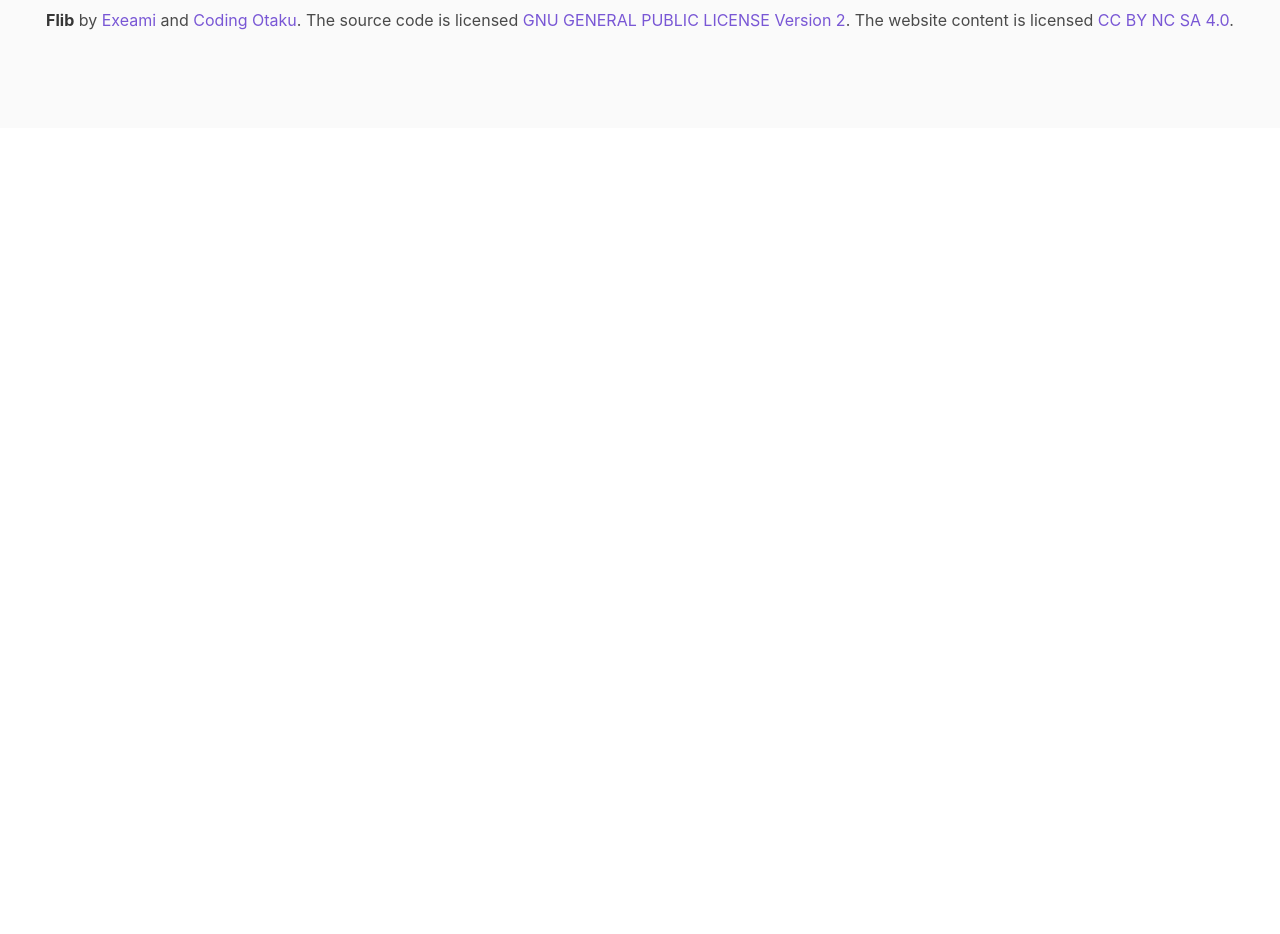
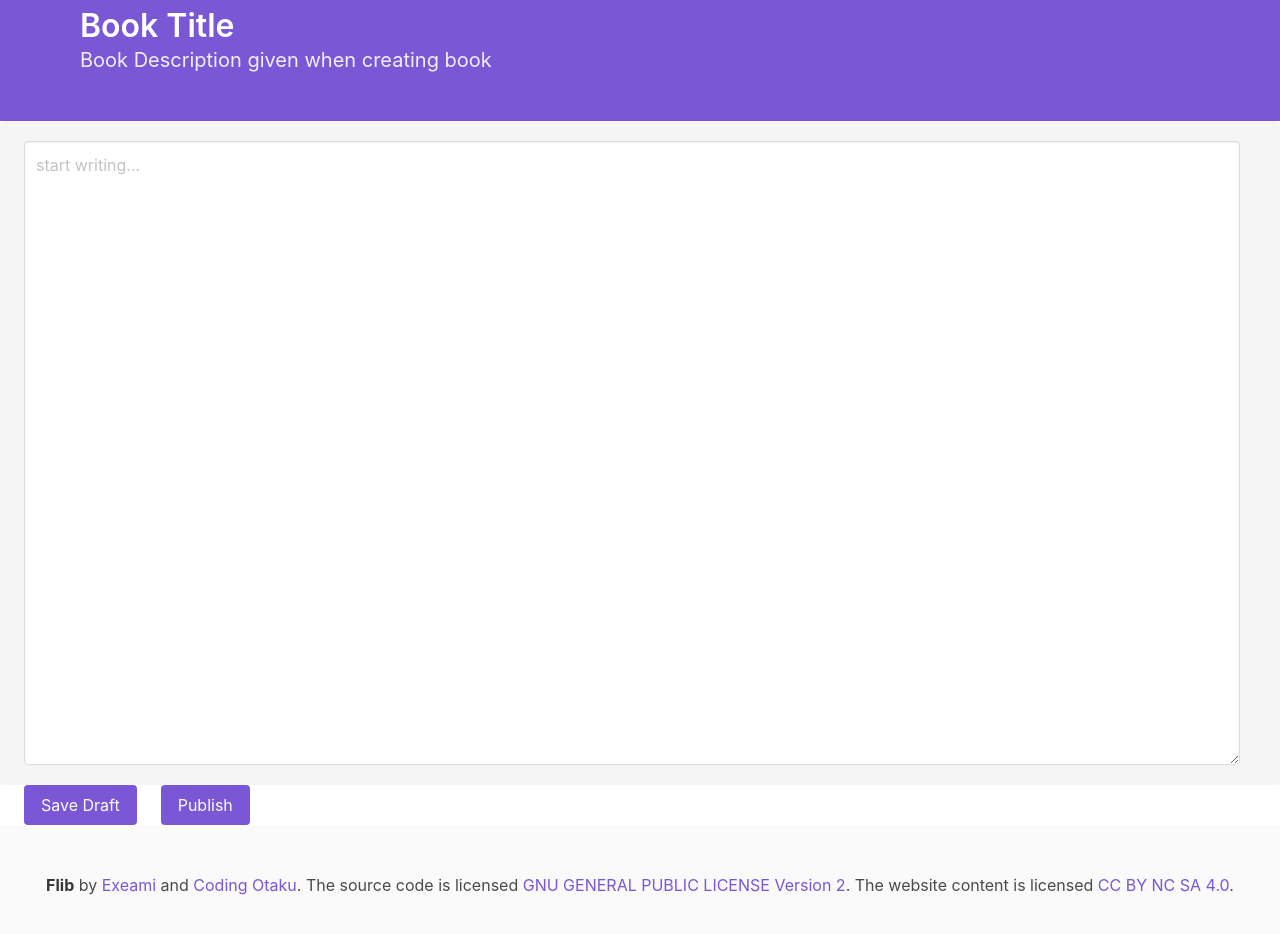
Before and after one commit to AmithaLingala/flib-ui, a Vue app: page /editbook in a window 1280 px wide. Shown: the part 160-1094 px from the top of the page. Before the commit the page ends 800 px from the top, so only its background shows below. Built offline with nearby package versions, Linux system fonts and the light colour scheme.

Commit message:
Added Edit Book Added page to add books and update books Added access for books to write from profile page

```diff
--- a/src/router/index.ts
+++ b/src/router/index.ts
@@ -45,6 +45,11 @@ const routes: Array<RouteConfig> = [
   path: '/profile',
   name: 'Profile',
   component: () => import(/* webpackChunkName: "Profile" */ '../views/Profile.vue')
+},
+{
+  path: '/editbook',
+  name: 'EditBook',
+  component: () => import(/* webpackChunkName: "EditBook" */ '../views/EditBook.vue')
 }
 ]
 
--- /dev/null
+++ b/src/views/EditBook.vue
@@ -0,0 +1,42 @@
+<template>
+  <div>
+    <section class="hero is-link">
+      <div class="hero-body">
+        <div class="container is-fluid">
+          <h1 class="title">Book Title</h1>
+          <h3 class="subtitle">Book Description given when creating book</h3>
+        </div>
+      </div>
+    </section>
+    <div class="media-content">
+      <div class="field notification">
+        <p class="control">
+          <textarea v-model="book" class="textarea" rows="25" cols="200" placeholder="start writing..."></textarea>
+        </p>
+      </div>
+    </div>
+    <button class="button is-link mr-5 ml-5"  type="submit" value="Submit input" @click="save">Save Draft</button>
+    <button class="button is-link" type="submit" value="Submit input" @click="publish">Publish</button>
+  </div>
+</template>
+
+<script lang="ts">
+import { Vue } from "vue-property-decorator";
+
+export default class EditBook extends Vue {
+private book = "";
+    save(): void {
+        const request = {
+        book: this.book,
+      };
+
+  }
+   publish(): void {
+       const request = {
+        book: this.book,
+      };
+
+  }
+
+}
+</script>
--- a/src/views/Profile.vue
+++ b/src/views/Profile.vue
@@ -25,7 +25,7 @@
             </b-field>
           </div>
           <div class="card box">
-            <b-field label="profile_desc">
+            <b-field label="Profile Description">
               <div class="content">{{userProfile.profile_desc}}</div>
             </b-field>
           </div>
@@ -38,14 +38,14 @@
               target="_blank"
             >{{link.title}}</a>
           </b-field>
-          <b-button type="is-link" @click="cardModal()">Edit</b-button>
+          <b-button type="is-link" @click="cardModal()">Edit Profile</b-button>
         </div>
         <div v-show="menu==='reading'">
           <div class="subtitle">Add your Favorite Book here and enjoy reading !!</div>
         </div>
         <div v-show="menu==='writing'">
           <div class="subtitle">Waiting for your story!!</div>
-          <b-button type="is-link" href>Add Book</b-button>
+          <a class="button is-primary"  href='/write'>Add Book</a>
         </div>
       </div>
     </div>
```
Also changed, not shown: package.json (+5 -2 lines), 1 other file (tests, documents, lock files or other folders).
